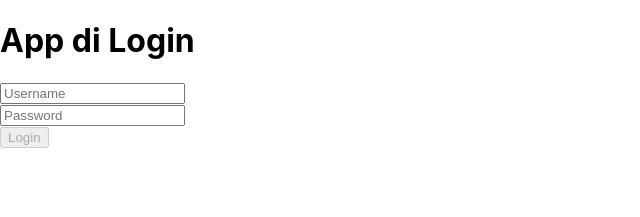
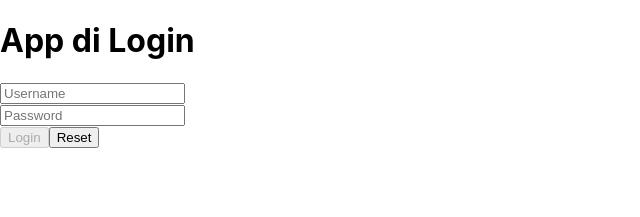
Before and after one commit to NicolaPisani/react, a React (Create React App) app in the folder hello/: page / in a window 1280 px wide. Shown: the top 217 px of the page, without its empty margins (0-640 px from the left). Built offline with nearby package versions, Linux system fonts and the light colour scheme.

Commit message:
add-reset-button

```diff
--- a/hello/src/App.js
+++ b/hello/src/App.js
@@ -3,7 +3,6 @@ import Login from "./Login";
 
 class App extends React.Component {
   handleLogin = (credentials) => {
-
     console.log("Login:", credentials);
   };
 
--- a/hello/src/Login.js
+++ b/hello/src/Login.js
@@ -17,6 +17,13 @@ class Login extends React.Component {
   handleLogin = () => {
     const { onLogin } = this.props;
     onLogin(this.state);
+  };
+
+  handleReset = () => {
+    this.setState({
+      username: "",
+      password: "",
+    });
   };
 
   render() {
@@ -44,6 +51,7 @@ class Login extends React.Component {
         <button onClick={this.handleLogin} disabled={isDisabled}>
           Login
         </button>
+        <button onClick={this.handleReset}>Reset</button>
       </div>
     );
   }
```
